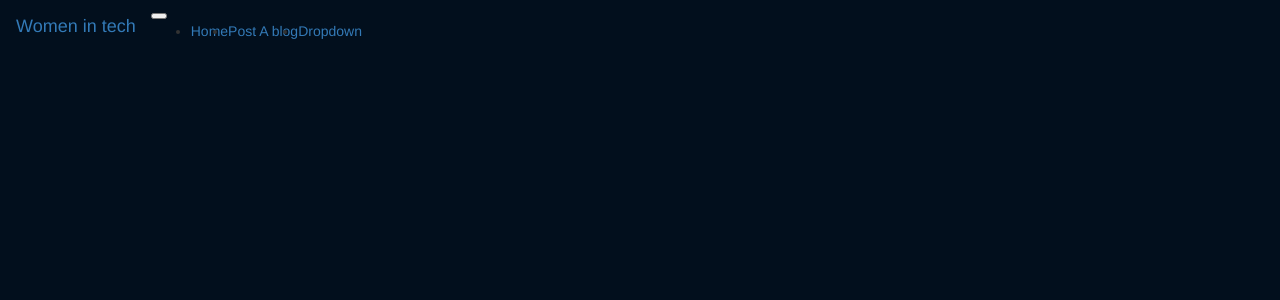
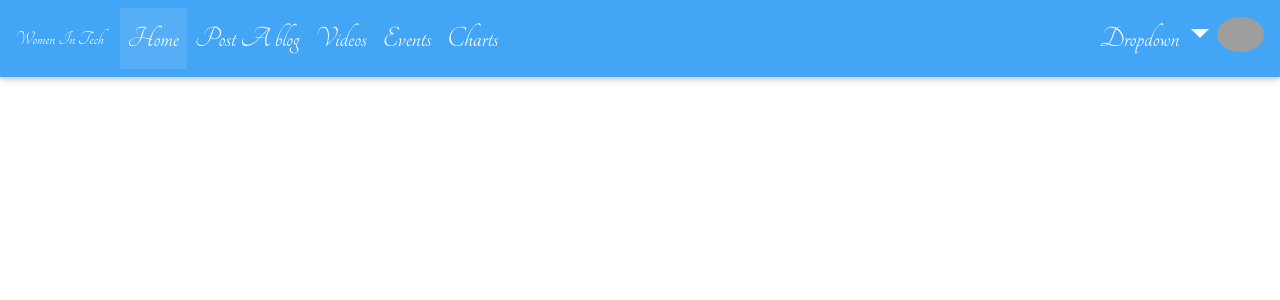
Before and after one commit to michael760odhiambo/Women-in-tech-project, a Flask app: page / in a window 1280 px wide. Shown: the top 300 px of the page. Run offline with Flask 2, Linux system fonts and the light colour scheme; some libraries are stand-ins or nearby versions; grey boxes are pictures that could not be loaded.

Commit message:
max added the navbar

```diff
--- a/app/templates/base.html
+++ b/app/templates/base.html
@@ -1,20 +1,42 @@
-<!Doctype html>
-<html>
-    <head>
-        <title>women in tech</title>
-    </head>
-    <body style="background-color:rgb(2, 15, 29) " text-align='center'>
-        {% extends 'bootstrap/base.html' %}
-            {% block navbar %}
-                {% include 'navbar.html' %}
-            {% endblock%}
+<!DOCTYPE html>
+<html lang="en">
 
-            {% block content %}
+<head>
+    <meta charset="UTF-8">
+    <meta name="viewport" content="width=device-width, initial-scale=1.0">
+    <meta http-equiv="X-UA-Compatible" content="ie=edge">
+    <title>Women In Tech</title>
+    {% block styles %}
+    <!-- Font Awesome -->
+    <link rel="stylesheet" href="https://use.fontawesome.com/releases/v5.8.2/css/all.css">
+    <!-- Bootstrap core CSS -->
+    <link href="https://cdnjs.cloudflare.com/ajax/libs/twitter-bootstrap/4.3.1/css/bootstrap.min.css" rel="stylesheet">
+    <!-- Material Design Bootstrap -->
+    <link href="https://cdnjs.cloudflare.com/ajax/libs/mdbootstrap/4.8.10/css/mdb.min.css" rel="stylesheet">
+    <link rel="stylesheet" href="{{url_for('static',filename='css/styles.css')}}">
+    <link href="https://fonts.googleapis.com/css?family=Tangerine&display=swap" rel="stylesheet">
+    {% endblock %}
+</head>
 
-            {% endblock %}
+<body>
+    {% block navbar %}
+    {% include "navbar.html" %}
+    {% endblock %}
 
+    {% block content %}
 
-        </div>
+    {% endblock %}
+</body>
+{% block scripts %}
+<!-- JQuery -->
+<script type="text/javascript" src="https://cdnjs.cloudflare.com/ajax/libs/jquery/3.4.1/jquery.min.js"></script>
+<!-- Bootstrap tooltips -->
+<script type="text/javascript" src="https://cdnjs.cloudflare.com/ajax/libs/popper.js/1.14.4/umd/popper.min.js"></script>
+<!-- Bootstrap core JavaScript -->
+<script type="text/javascript"
+    src="https://cdnjs.cloudflare.com/ajax/libs/twitter-bootstrap/4.3.1/js/bootstrap.min.js"></script>
+<!-- MDB core JavaScript -->
+<script type="text/javascript" src="https://cdnjs.cloudflare.com/ajax/libs/mdbootstrap/4.8.10/js/mdb.min.js"></script>
+{% endblock%}
 
- </body>
 </html>
--- a/app/templates/navbar.html
+++ b/app/templates/navbar.html
@@ -1,36 +1,54 @@
-
 {% import 'bootstrap/wtf.html' as wtf%}
 
-<nav class="navbar navbar-expand-lg navbar-light bg-light">
-    <a class="navbar-brand" href="#">Women in tech</a>
-    <button class="navbar-toggler" type="button" data-toggle="collapse" data-target="#navbarSupportedContent" aria-controls="navbarSupportedContent" aria-expanded="false" aria-label="Toggle navigation">
+<div style="font-family: 'Tangerine', cursive; font-weight: bold; font-size: 30px">
+  <!--Navbar -->
+  <nav class="mb-1 navbar navbar-expand-lg navbar-dark blue lighten-1">
+    <a class="navbar-brand" href="#">Women In Tech</a>
+    <button class="navbar-toggler" type="button" data-toggle="collapse" data-target="#navbarSupportedContent-555"
+      aria-controls="navbarSupportedContent-555" aria-expanded="false" aria-label="Toggle navigation">
       <span class="navbar-toggler-icon"></span>
     </button>
-
-    <div class="collapse navbar-collapse" id="navbarSupportedContent">
+    <div class="collapse navbar-collapse" id="navbarSupportedContent-555">
       <ul class="navbar-nav mr-auto">
         <li class="nav-item active">
-          <a class="nav-link" href="{{url_for('main.home')}}">Home <span class="sr-only">(current)</span></a>
+          <a class="nav-link" href="#">Home
+            <span class="sr-only">(current)</span>
+          </a>
         </li>
-
         <li class="nav-item">
           <a class="nav-link" href="{{url_for('main.post_pitch')}}">Post A blog</a>
         </li>
-
+        <li class="nav-item">
+          <a class="nav-link" href="#">Videos</a>
+        </li>
+        <li class="nav-item">
+          <a class="nav-link" href="#">Events</a>
+        </li>
+        <li class="nav-item">
+          <a class="nav-link" href="#">Charts</a>
+        </li>
+      </ul>
+      <ul class="navbar-nav ml-auto nav-flex-icons">
         <li class="nav-item dropdown">
-          <a class="nav-link dropdown-toggle" href="#" id="navbarDropdown" role="button" data-toggle="dropdown" aria-haspopup="true" aria-expanded="false">
-            Dropdown
+          <a class="nav-link dropdown-toggle" id="navbarDropdownMenuLink-555" data-toggle="dropdown"
+            aria-haspopup="true" aria-expanded="false">Dropdown
           </a>
-          <div class="dropdown-menu" aria-labelledby="navbarDropdown">
+          <div class="dropdown-menu dropdown-secondary" aria-labelledby="navbarDropdownMenuLink-555">
+            <a class="dropdown-item" href="{{url_for('auth.register')}}" style="font-size: 40px">Sign Up</a>
+            <a class="dropdown-item" href="{{url_for('auth.login')}}" style="font-size: 40px">Login</a>
             <a class="dropdown-item" href="{{url_for('auth.logout')}}">Log Out</a>
-            <a class="dropdown-item" href="{{url_for('auth.register')}}">Sign Up</a>
-            <a class="dropdown-item" href="{{url_for('auth.login')}}">Log In</a>
             <div class="dropdown-divider"></div>
             <a class="dropdown-item" href="{{url_for('main.post_pitch')}}">View other peoples posts</a>
           </div>
         </li>
-
+        <li class="nav-item avatar">
+          <a class="nav-link p-0" href="#">
+            <img src="https://mdbootstrap.com/img/Photos/Avatars/avatar-5.jpg" class="rounded-circle z-depth-0"
+              alt="avatar image" height="35">
+          </a>
+        </li>
       </ul>
-
     </div>
   </nav>
+  <!--/.Navbar -->
+</div>
```
Also changed, not shown: app/templates/index.html (+14 -1 lines), 11 other files.
